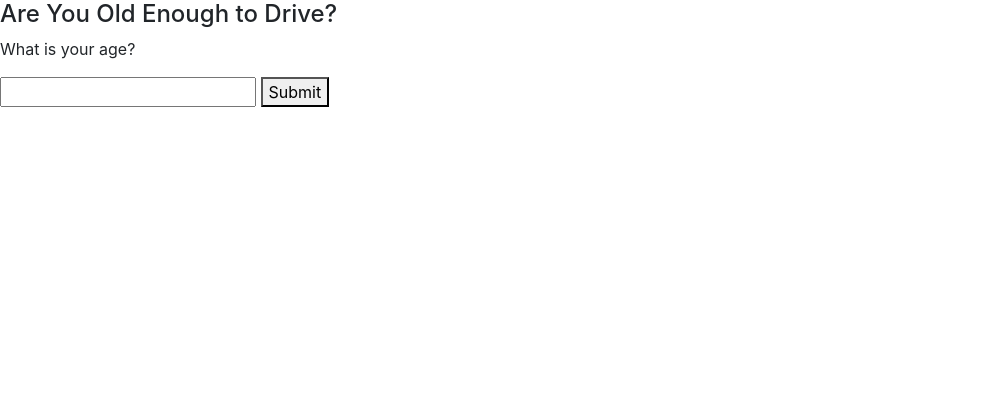
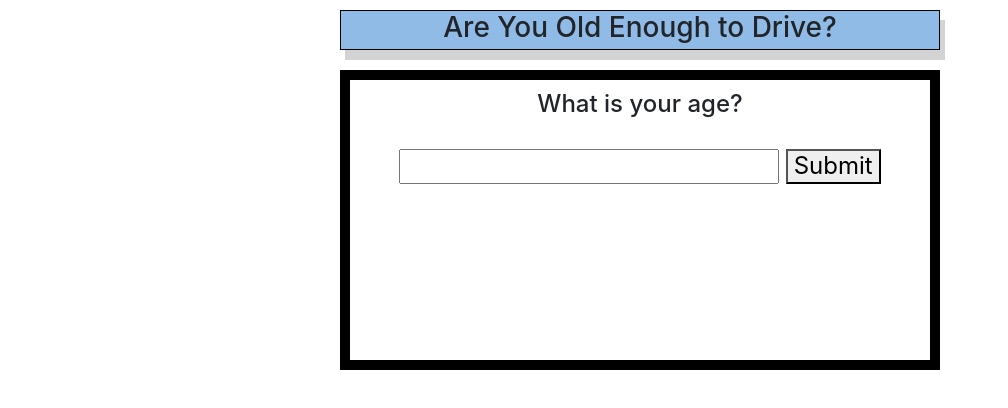
Before and after one commit to s88leigh/If-Else-Statement, a plain HTML site: page index.html in a window 1280 px wide. Shown: the whole page, without its empty margins (0-1008 px from the left). Drawn offline with nearby package versions, Linux system fonts and the light colour scheme.

Commit message:
added margins in css

```diff
--- a/index.html
+++ b/index.html
@@ -18,16 +18,19 @@
   <body>
     <row>
       <div class="banner">
-        <h4>Are You Old Enough to Drive?</h4>
+        <h3>Are You Old Enough to Drive?</h3>
       </div>
     </row>
     <row>
       <div id="container">
-        <p>What is your age?</p>
-
-        <input type="text" id="Input" />
-        <button onclick="pressed()">Submit</button>
-        <h4 id="output"></h4>
+          <row>
+        <h4>What is your age?</4>
+        </row>
+        <div id="row-input">
+        <input type="text" id="inp" />
+        <button onclick="pressed()" >Submit</button>
+        </div>
+        <p id="output"></p>
       </div>
     </row>
 
--- a/style.css
+++ b/style.css
@@ -0,0 +1,36 @@
+.banner {
+    text-align: center;
+    width: 600px;
+    height: 40px;
+    border: 1px solid black;
+    box-shadow: 5px 10px lightgray;
+    margin: auto;
+    margin-top: 10px;
+    margin-bottom: 20px;
+    background-color: rgb(144, 187, 230);
+}
+
+
+#container {
+    display: block;
+    border: 10px solid black;
+    padding: 10px;
+    width: 600px;
+    height: 300px;
+    margin: auto;
+    margin-top: 10px;
+    margin-bottom: 40px;
+}
+
+#row-input{
+   margin-top: 30px;
+   margin-bottom: 30px;
+}
+h4 {
+    padding-bottom: 20px;
+    text-align: center;
+}
+#output {
+    font-size: medium;
+    text-align: center;
+}
```
